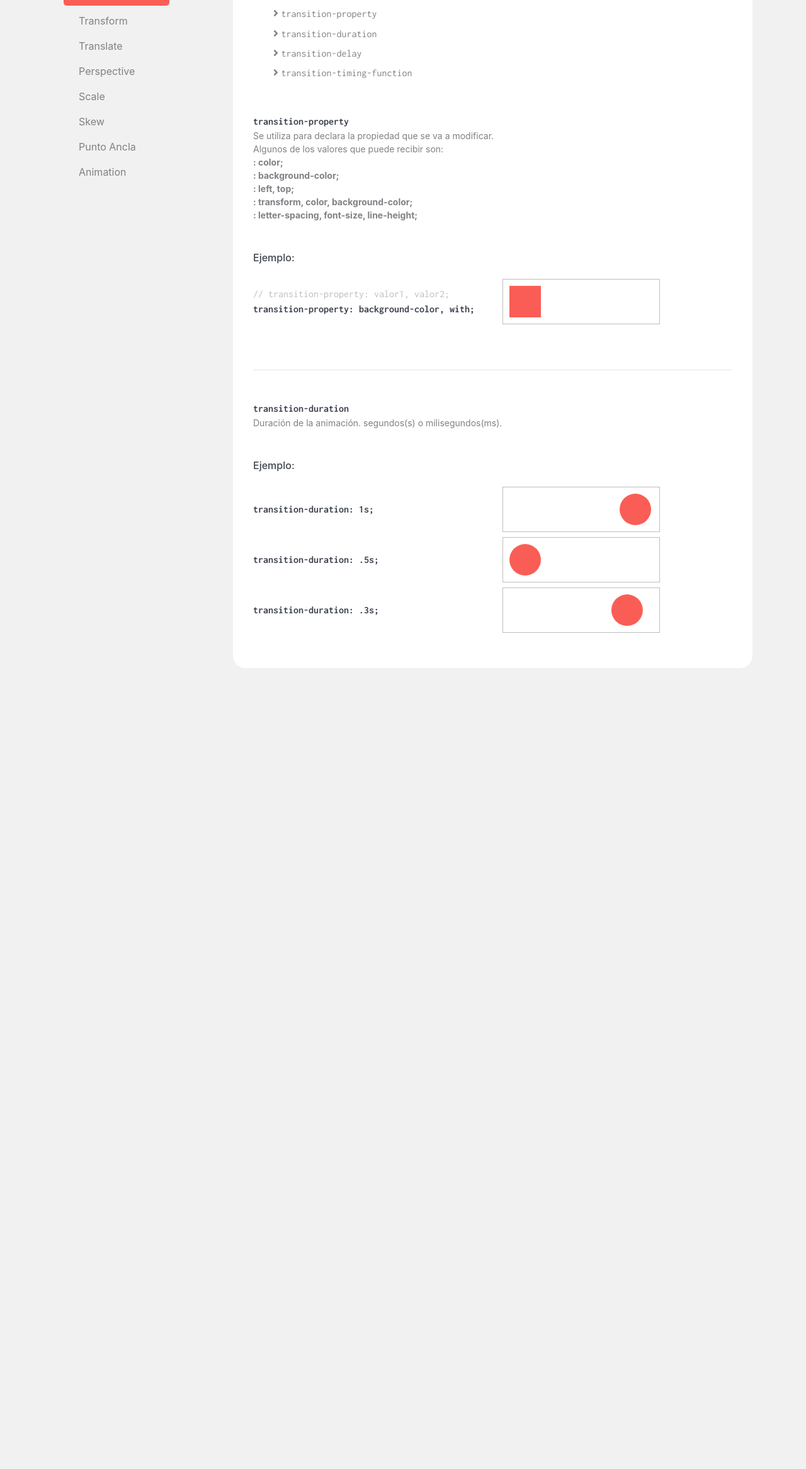
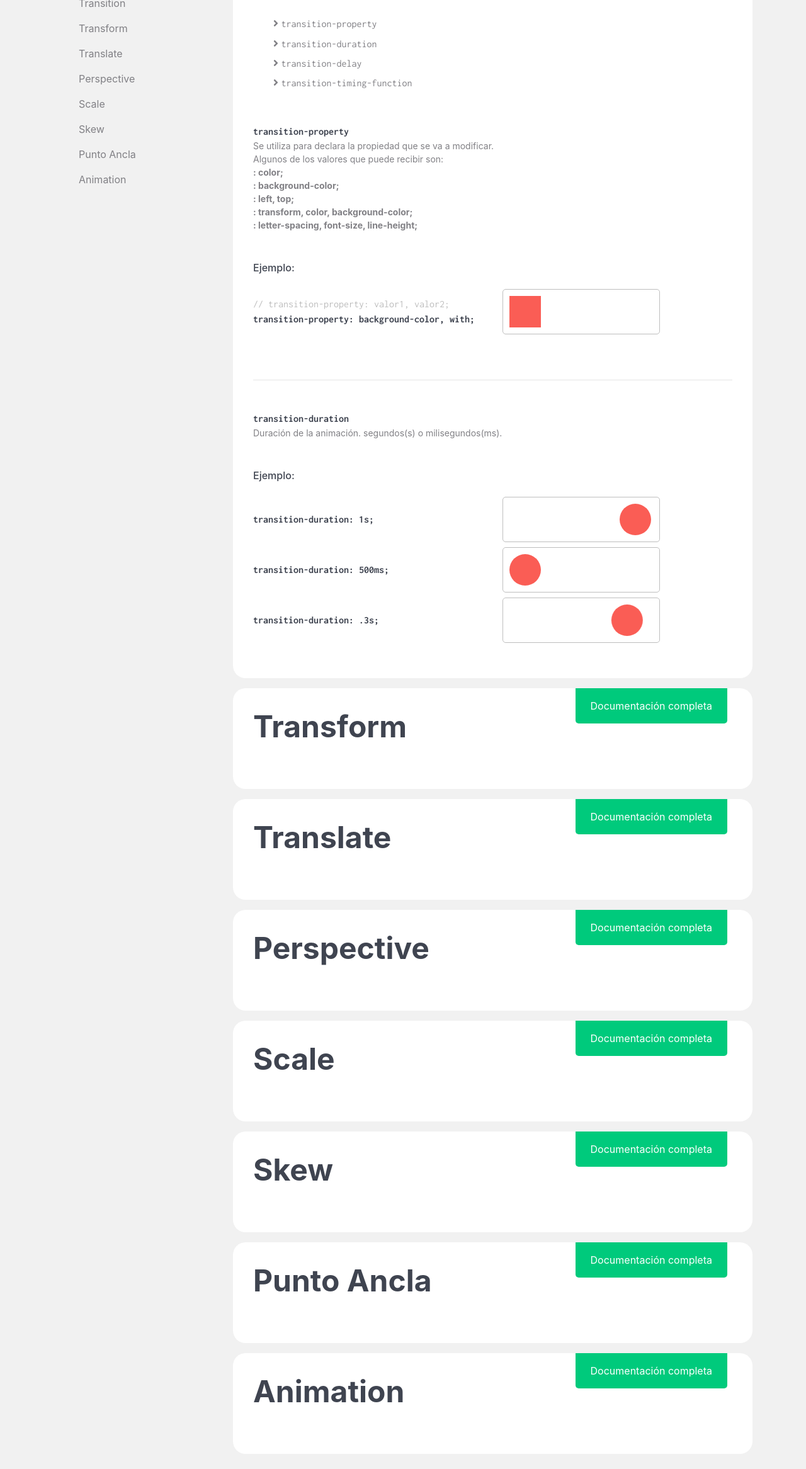
Before and after one commit to JhosepDev/guia-animaciones-css, a plain HTML site: page index.html in a window 1280 px wide. Shown: the part 394-2727 px from the top of the page at 63% size. Before the commit the page ends 1479 px from the top, so only its background shows below. Drawn offline with nearby package versions, Linux system fonts and the light colour scheme.

Commit message:
Incluyendo secciones e intentando mejorar menu

```diff
--- a/index.html
+++ b/index.html
@@ -39,7 +39,7 @@
       <div>
         <h1>Animaciones con CSS</h1>
         <h3>Pequeña y básica documentación.</h3>
-        <p>No tendra dibujitos, pero si tiene ejemplos.</p>
+        <p class="mt-3">No tendra dibujitos, pero si tiene ejemplos.</p>
       </div>
 
       <div class="rrss">
@@ -99,9 +99,9 @@
 
       <div class="col">
 
-        <div class="box-documentation transition">
+        <div id="transition" class="box-documentation transition">
 
-          <h2 id="#transition">Transition</h2>
+          <h2>Transition</h2>
 
           <a href="https://developer.mozilla.org/es/docs/Web/CSS/transition-property" target="_blank">
             <div class="btn-link">Documentación completa</div>
@@ -199,7 +199,7 @@
 
             <div class="row">
               <div class="col">
-                <span class="font-consola-bold">transition-duration: .5s;</span>
+                <span class="font-consola-bold">transition-duration: 500ms;</span>
               </div>
 
               <div class="col">
@@ -224,6 +224,103 @@
             <!-- End TEMA -->
           </div>
 
+          <!-- End BOX CONTENT -->
+        </div>
+
+
+
+        <!-- TRANSFORM
+        -------------------------------------------->
+        <div id="transform" class="box-documentation transform">
+
+          <h2>Transform</h2>
+
+          <a href="" target="_blank">
+            <div class="btn-link">Documentación completa</div>
+          </a>
+
+        </div>
+
+
+        <!-- TRANSLATE
+        -------------------------------------------->
+        <div id="translate" class="box-documentation translate">
+
+          <h2>Translate</h2>
+
+          <a href="" target="_blank">
+            <div class="btn-link">Documentación completa</div>
+          </a>
+
+        </div>
+
+
+        <!-- PERSPECTIVE
+                -------------------------------------------->
+        <div id="perspective" class="box-documentation perspective">
+
+          <h2>Perspective</h2>
+
+          <a href="" target="_blank">
+            <div class="btn-link">Documentación completa</div>
+          </a>
+
+        </div>
+
+
+        <!-- SCALE
+        -------------------------------------------->
+        <div id="scale" class="box-documentation scale">
+
+          <h2>Scale</h2>
+
+          <a href="" target="_blank">
+            <div class="btn-link">Documentación completa</div>
+          </a>
+
+        </div>
+
+
+
+        <!-- SKEW
+        -------------------------------------------->
+        <div id="skew" class="box-documentation skew">
+
+          <h2>Skew</h2>
+
+          <a href="" target="_blank">
+            <div class="btn-link">Documentación completa</div>
+          </a>
+
+        </div>
+
+
+
+        <!-- PUNTO ANCLA
+        -------------------------------------------->
+        <div id="ancla" class="box-documentation punto-ancla">
+
+          <h2>Punto Ancla</h2>
+
+          <a href="" target="_blank">
+            <div class="btn-link">Documentación completa</div>
+          </a>
+
+        </div>
+
+
+
+        <!-- PUNTO ANCLA
+        -------------------------------------------->
+        <div id="animation" class="box-documentation animation">
+
+          <h2>Animation</h2>
+
+          <a href="" target="_blank">
+            <div class="btn-link">Documentación completa</div>
+          </a>
+
+        </div>
 
 
 
@@ -231,8 +328,12 @@
 
 
 
-          <!-- End BOX CONTENT -->
-        </div>
+
+
+
+
+
+
 
         <!-- End Col content -->
       </div>
--- a/scss/components/_documentation.scss
+++ b/scss/components/_documentation.scss
@@ -65,6 +65,7 @@
 .box-animation {
    width: 250px;
    border: 1px solid $grayLight;
+   border-radius: $rounded-box;
    padding: 10px;
    // position: relative;
 
@@ -99,7 +100,7 @@
 
 .c-duration-2 {
    animation-name: circulo2;
-   animation-duration: .5s;
+   animation-duration: 500ms;
    animation-iteration-count: infinite;
    animation-direction: alternate;
 }
--- a/scss/components/_menu.scss
+++ b/scss/components/_menu.scss
@@ -20,20 +20,11 @@
    border-radius: $rounded-box;
    color: $grayMedium;
    transition: $transition;
+   position: relative;
+
+   &:hover {
+      color: $white;
+      background-color: $orange;
+   }
+
 }
-
-.menu a .menu-option:hover {
-   color: $white;
-   background-color: $orange;
-}
-
-.menu a:nth-child(1) div {
-   margin: .2em 0;
-   color: $white;
-   background-color: $orange;
-}
-
-.container {
-   // border: $prueba;
-   // display: flex;
-}
```
Also changed, not shown: css/styles.css.
